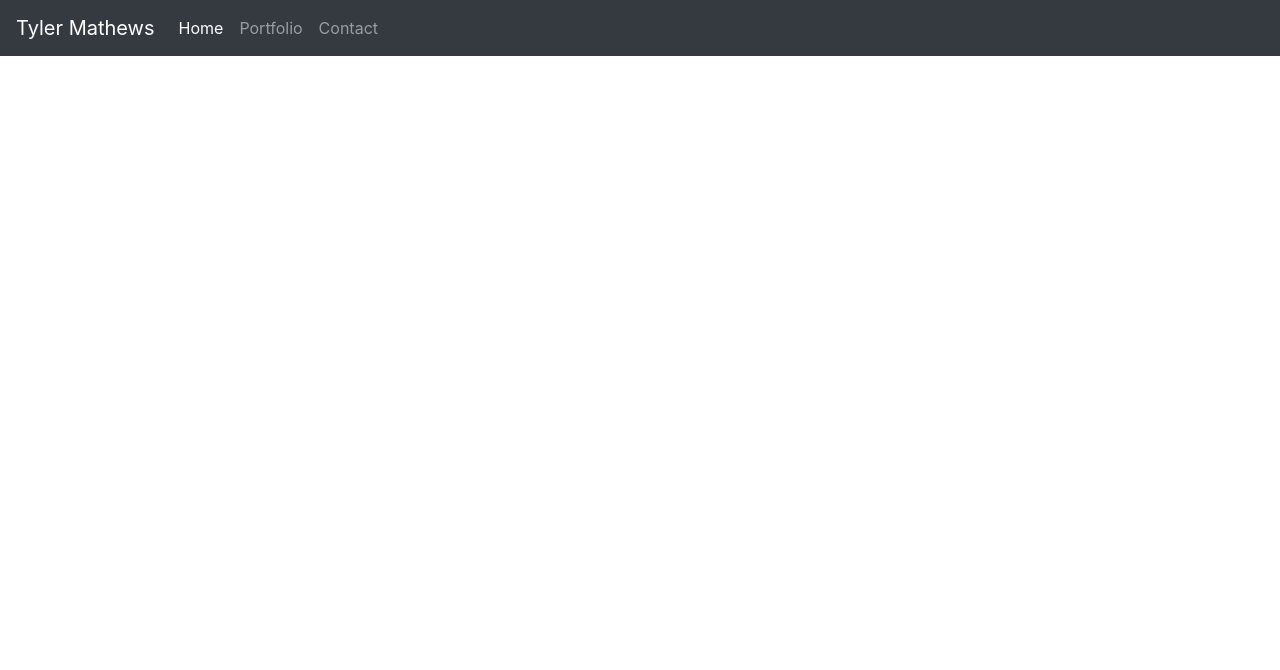
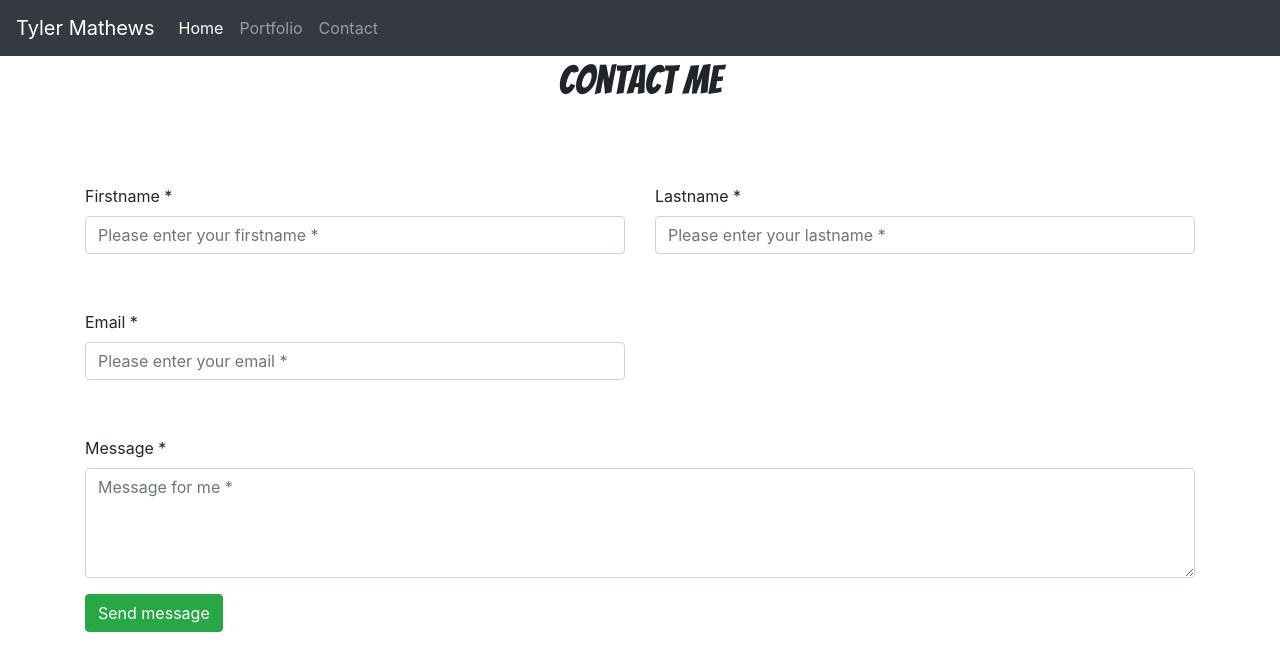
Before and after one commit to mrmathews08/Mathews-Portfolio, a plain HTML site: page contact.html in a window 1280 px wide. Drawn offline with nearby package versions, Linux system fonts and the light colour scheme.

Commit message:
getting close

```diff
--- a/assets/style.css
+++ b/assets/style.css
@@ -6,3 +6,8 @@ h1 {
     margin-bottom: 2.5rem;
     margin-top: 2.5rem;
 }
+
+#contacthead {
+    text-align: center;
+    font-family:'Bangers', cursive;
+}
--- a/contact.html
+++ b/contact.html
@@ -5,6 +5,8 @@
     <meta name="viewport" content="width=device-width, initial-scale=1.0">
     <link rel="stylesheet" type="text/css" href="assets/reset.css">
     <link rel="stylesheet" href="https://stackpath.bootstrapcdn.com/bootstrap/4.5.0/css/bootstrap.min.css" integrity="sha384-9aIt2nRpC12Uk9gS9baDl411NQApFmC26EwAOH8WgZl5MYYxFfc+NcPb1dKGj7Sk" crossorigin="anonymous">
+    <link href="https://fonts.googleapis.com/css2?family=Bangers&display=swap" rel="stylesheet">
+    <link rel="stylesheet" type="text/css" href="assets/style.css">
     <script src="https://code.jquery.com/jquery-3.5.1.slim.min.js" integrity="sha384-DfXdz2htPH0lsSSs5nCTpuj/zy4C+OGpamoFVy38MVBnE+IbbVYUew+OrCXaRkfj" crossorigin="anonymous"></script>
     <script src="https://cdn.jsdelivr.net/npm/popper.js@1.16.0/dist/umd/popper.min.js" integrity="sha384-Q6E9RHvbIyZFJoft+2mJbHaEWldlvI9IOYy5n3zV9zzTtmI3UksdQRVvoxMfooAo" crossorigin="anonymous"></script>
     <script src="https://stackpath.bootstrapcdn.com/bootstrap/4.5.0/js/bootstrap.min.js" integrity="sha384-OgVRvuATP1z7JjHLkuOU7Xw704+h835Lr+6QL9UvYjZE3Ipu6Tp75j7Bh/kR0JKI" crossorigin="anonymous"></script>
@@ -29,6 +31,60 @@
             </li>
           </ul>
         </div>
-      </nav>
+    </nav>
+
+    <header>
+        <h1 id="contacthead">Contact Me</h1>
+    </header>
+    <main>
+        <div class="container">
+            <form id="contact-form" method="post" action="contact.php" role="form">
+
+                <div class="messages"></div>
+
+                <div class="controls">
+
+                    <div class="row">
+                        <div class="col-md-6">
+                            <div class="form-group">
+                                <label for="form_name">Firstname *</label>
+                                <input id="form_name" type="text" name="name" class="form-control" placeholder="Please enter your firstname *" required="required" data-error="Firstname is required.">
+                                <div class="help-block with-errors"></div>
+                            </div>
+                        </div>
+                        <div class="col-md-6">
+                            <div class="form-group">
+                                <label for="form_lastname">Lastname *</label>
+                                <input id="form_lastname" type="text" name="surname" class="form-control" placeholder="Please enter your lastname *" required="required" data-error="Lastname is required.">
+                                <div class="help-block with-errors"></div>
+                            </div>
+                        </div>
+                    </div>
+                    <div class="row">
+                        <div class="col-md-6">
+                            <div class="form-group">
+                                <label for="form_email">Email *</label>
+                                <input id="form_email" type="email" name="email" class="form-control" placeholder="Please enter your email *" required="required" data-error="Valid email is required.">
+                                <div class="help-block with-errors"></div>
+                            </div>
+                        </div>
+                        <div class="col-md-6"></div>
+                    </div>
+                    <div class="row">
+                        <div class="col-md-12">
+                            <div class="form-group">
+                                <label for="form_message">Message *</label>
+                                <textarea id="form_message" name="message" class="form-control" placeholder="Message for me *" rows="4" required="required" data-error="Please, leave us a message."></textarea>
+                                <div class="help-block with-errors"></div>
+                            </div>
+                        </div>
+                        <div class="col-md-12">
+                            <input type="submit" class="btn btn-success btn-send" value="Send message">
+                        </div>
+                    </div>
+                </div>
+            </form>
+        </div>
+    </main>
 </body>
 </html>
```
Also changed, not shown: assets/snow.jpg (added), assets/winterpark.jpg (added), assets/wpsummer.jpg (added), assets/wpsunset.jpg (added), 1 other file.
